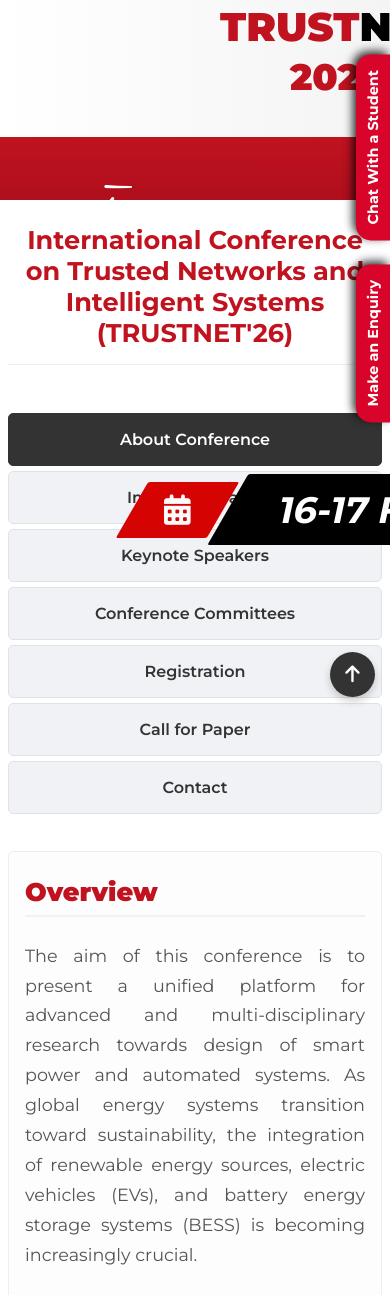
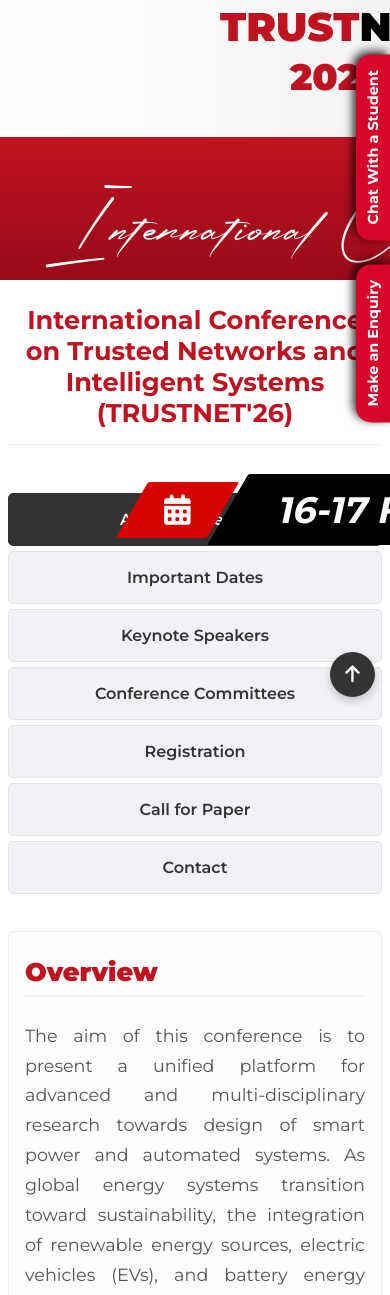
Before and after one commit to Prasoonm11/website-replication-II, a Flask app: page / in a window 390 px wide; the page is wider, and only the part inside the window is pictured. Shown: the part 132-1427 px from the top of that part. Run offline with Flask 3, Linux system fonts and the light colour scheme; some web fonts are replaced.

Commit message:
Fix: Addition Mobile Layout 16

```diff
--- a/static/css/style.css
+++ b/static/css/style.css
@@ -1539,7 +1539,7 @@ body {
     /* === ORIENTATION-BASED MARGINS === */
     @media (orientation: portrait) {
         .main-content {
-            margin-top: -30rem !important; /* Your -10 value for Portrait */
+            margin-top: -25rem !important; /* Your -10 value for Portrait */
             padding-top: 0.5rem !important;
             margin-bottom: 0 !important;
             padding-bottom: 0 !important;
```
